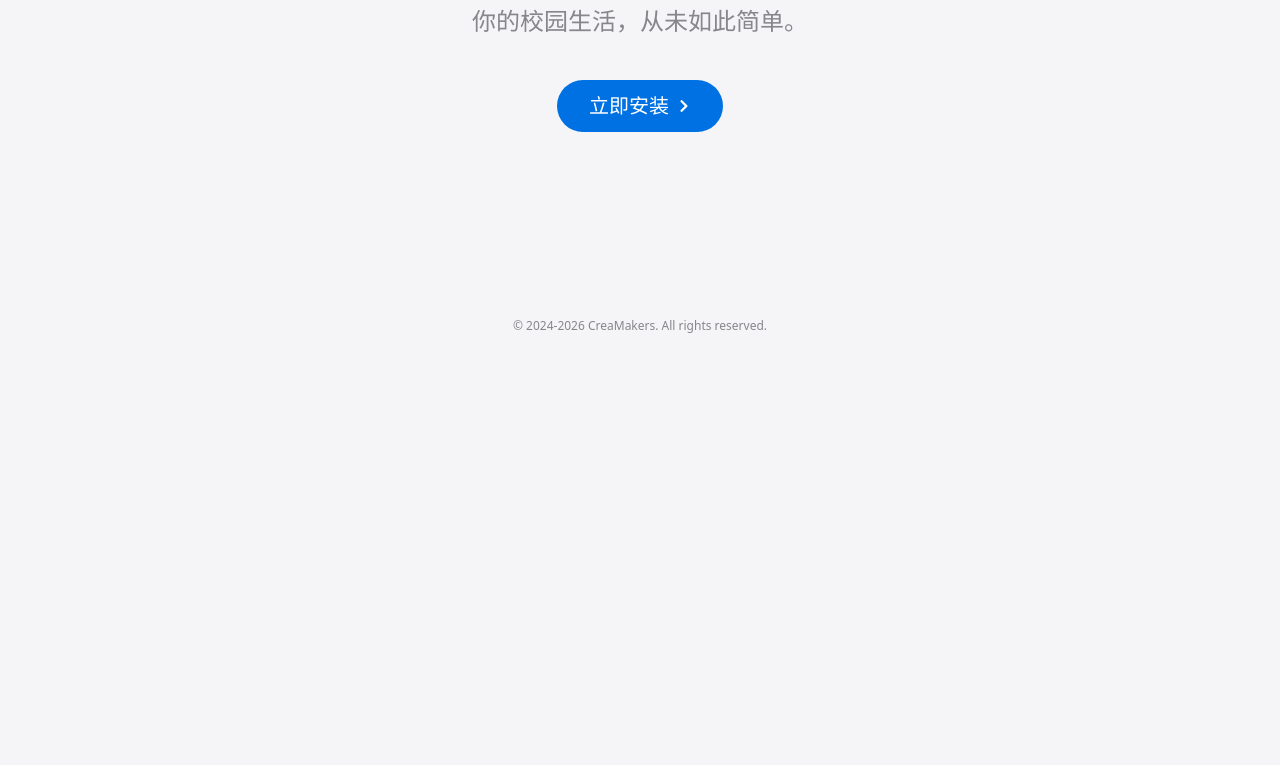
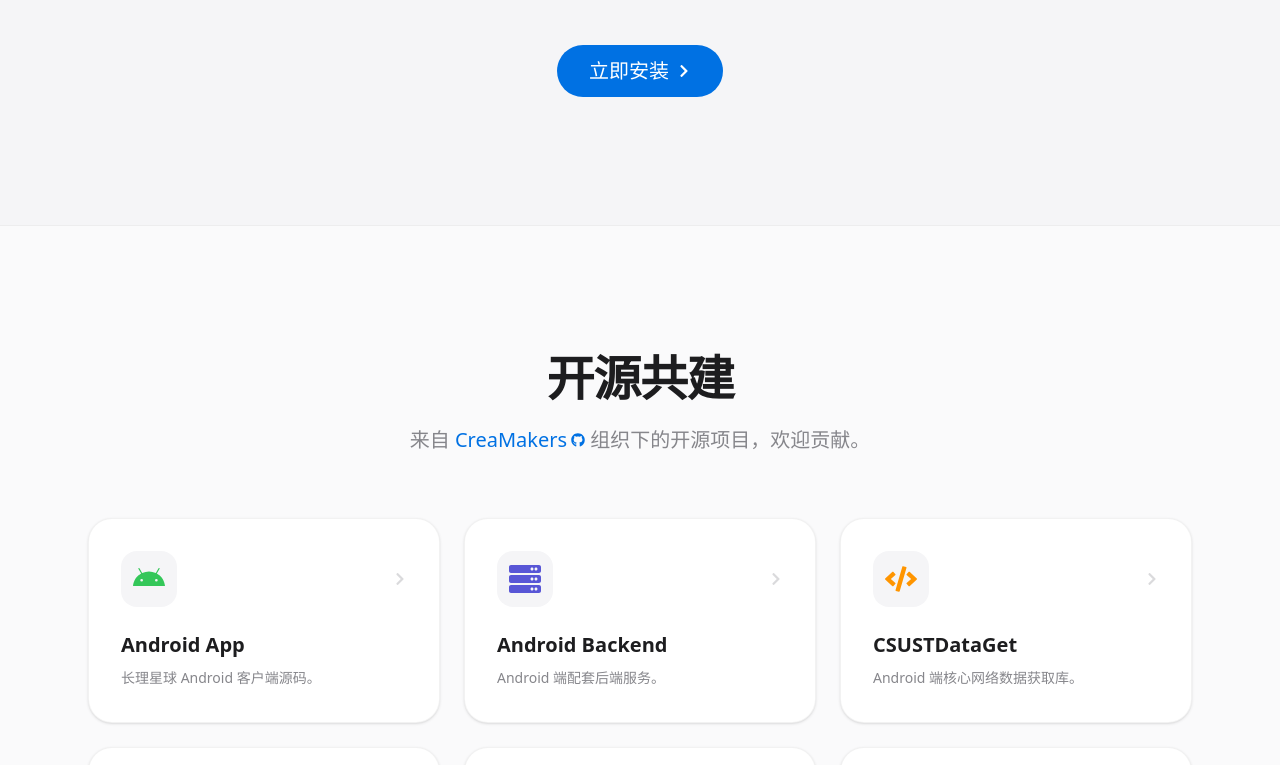
Before and after one commit to CreaMakers/csust-planet-share, a Next.js app: page / in a window 1280 px wide. Shown: the part 442-1207 px from the top of the page. Before the commit the page ends 800 px from the top, so only its background shows below. Built offline with nearby package versions, Linux system fonts and the light colour scheme.

Commit message:
feat: 添加开源部分和加入我们部分

```diff
--- a/src/app/page.tsx
+++ b/src/app/page.tsx
@@ -1,40 +1,93 @@
 import type { Metadata } from "next";
 
 export const metadata: Metadata = {
-  title: "长理星球App",
+  title: "长理星球App - 你的校园生活助手",
 };
 
 export const dynamic = "force-dynamic";
 
 import Image from "next/image";
-
 import Link from "next/link";
-import { FaChevronRight } from "react-icons/fa";
+import { FaChevronRight, FaGithub, FaAndroid, FaApple, FaServer, FaCode, FaUsers } from "react-icons/fa";
+import { SiSwift } from "react-icons/si";
 
 export default function Home() {
   return (
-    // Height is handled by layout
-    <div className="flex flex-col flex-grow items-center justify-center text-center px-4 relative">
-      {/* Main Content */}
-      <div className="mb-8 transition-all duration-1000 ease-out transform opacity-0 animate-in fade-in slide-in-from-bottom-4 fill-mode-forwards" style={{ animationDelay: "0ms", opacity: 1 }}>
+    <div className="flex flex-col flex-grow items-center w-full relative">
+      {/* Hero Section */}
+      <section className="flex flex-col items-center justify-center text-center px-4 py-20 md:py-32 w-full max-w-5xl mx-auto">
+        <div className="mb-8">
           <div className="relative w-32 h-32 md:w-40 md:h-40 mx-auto drop-shadow-2xl">
             <Image src="/logo_transparent.png" alt="CSUST Planet Share" fill className="object-contain" priority />
           </div>
         </div>
 
-      <h1 className="text-5xl md:text-7xl font-semibold tracking-tighter mb-4 bg-clip-text text-transparent bg-gradient-to-r from-[#1D1D1F] to-[#434344] dark:from-[#F5F5F7] dark:to-[#A1A1A6] transition-all duration-1000 ease-out transform opacity-0 animate-in fade-in slide-in-from-bottom-8 fill-mode-forwards" style={{ animationDelay: "300ms", opacity: 1 }}>
-        长理星球
-      </h1>
+        <h1 className="text-5xl md:text-7xl font-semibold tracking-tighter mb-4 bg-clip-text text-transparent bg-gradient-to-r from-[#1D1D1F] to-[#434344] dark:from-[#F5F5F7] dark:to-[#A1A1A6]">长理星球</h1>
 
-      <p className="text-xl md:text-2xl text-[#86868B] max-w-lg mx-auto mb-10 font-medium leading-relaxed transition-all duration-1000 ease-out transform opacity-0 animate-in fade-in slide-in-from-bottom-8 fill-mode-forwards" style={{ animationDelay: "500ms", opacity: 1 }}>
-        你的校园生活，从未如此简单。
-      </p>
+        <p className="text-xl md:text-2xl text-[#86868B] max-w-lg mx-auto mb-10 font-medium leading-relaxed">你的校园生活，从未如此简单。</p>
 
-      <div className="transition-all duration-1000 ease-out transform opacity-0 animate-in fade-in slide-in-from-bottom-8 fill-mode-forwards" style={{ animationDelay: "700ms", opacity: 1 }}>
-        <Link href="/install" className="inline-flex items-center gap-2 bg-[#0071e3] hover:bg-[#0077ED] text-white text-lg md:text-xl px-8 py-3 rounded-full font-medium transition-all">
+        <div>
+          <Link href="/install" className="inline-flex items-center gap-2 bg-[#0071e3] hover:bg-[#0077ED] text-white text-lg md:text-xl px-8 py-3 rounded-full font-medium">
             立即安装 <FaChevronRight className="text-sm" />
           </Link>
         </div>
+      </section>
+
+      {/* Open Source Section */}
+      <section className="w-full bg-white/50 dark:bg-[#1C1C1E]/50 py-20 md:py-32 border-y border-black/5 dark:border-white/5">
+        <div className="max-w-6xl mx-auto px-6">
+          <div className="text-center mb-16">
+            <h2 className="text-3xl md:text-5xl font-semibold mb-6 text-[#1D1D1F] dark:text-[#F5F5F7] tracking-tight">开源共建</h2>
+            <p className="text-lg md:text-xl text-[#86868B] max-w-2xl mx-auto">
+              来自{" "}
+              <a href="https://github.com/CreaMakers" target="_blank" rel="noopener noreferrer" className="text-[#0071e3] hover:underline inline-flex items-center gap-1 font-medium">
+                CreaMakers
+                <FaGithub className="text-sm" />
+              </a>{" "}
+              组织下的开源项目，欢迎贡献。
+            </p>
+          </div>
+
+          <div className="grid grid-cols-1 md:grid-cols-2 lg:grid-cols-3 gap-6">
+            {/* Android Group */}
+            <ProjectCard title="Android App" description="长理星球 Android 客户端源码。" icon={<FaAndroid className="w-8 h-8 text-[#34C759]" />} href="https://github.com/CreaMakers/changli-planet-app" />
+            <ProjectCard title="Android Backend" description="Android 端配套后端服务。" icon={<FaServer className="w-8 h-8 text-[#5856D6]" />} href="https://github.com/CreaMakers/changli-planet-backend" />
+            <ProjectCard title="CSUSTDataGet" description="Android 端核心网络数据获取库。" icon={<FaCode className="w-8 h-8 text-[#FF9500]" />} href="https://github.com/CreaMakers/CSUSTDataGet" />
+
+            {/* iOS Group */}
+            <ProjectCard title="iOS App" description="长理星球 iOS 客户端源码。" icon={<FaApple className="w-8 h-8 text-[#1D1D1F] dark:text-white" />} href="https://github.com/zHElEARN/CSUSTPlanet" />
+            <ProjectCard title="iOS Backend" description="iOS 端配套后端服务。" icon={<FaServer className="w-8 h-8 text-[#5856D6]" />} href="https://github.com/zHElEARN/CSUSTPlanetBackend" />
+            <ProjectCard title="CSUSTKit" description="iOS 端核心网络 SDK。" icon={<SiSwift className="w-8 h-8 text-[#FF2D55]" />} href="https://github.com/zHElEARN/CSUSTKit" />
+          </div>
+        </div>
+      </section>
+
+      {/* Join Us Section */}
+      <section className="w-full py-20 px-6">
+        <div className="max-w-4xl mx-auto text-center bg-gradient-to-br from-[#F5F5F7] to-[#E5E5EA] dark:from-[#1C1C1E] dark:to-[#2C2C2E] rounded-[40px] p-10 md:p-16 shadow-sm border border-black/5 dark:border-white/5">
+          <div className="mb-6 flex justify-center">
+            <FaUsers className="w-16 h-16 text-[#007AFF]" />
+          </div>
+          <h2 className="text-3xl md:text-5xl font-semibold mb-6 text-[#1D1D1F] dark:text-[#F5F5F7] tracking-tight">加入我们</h2>
+          <p className="text-lg md:text-xl text-[#86868B] mb-10 max-w-2xl mx-auto">如果你对技术充满热情，希望为校园生活带来改变，欢迎加入 CreaMakers 团队。</p>
+          <a href="https://creamaker.feishu.cn/share/base/form/shrcnOIl2W9rBAcEYYrK12l6Ffd" target="_blank" rel="noopener noreferrer" className="inline-flex items-center justify-center bg-[#1D1D1F] dark:bg-white text-white dark:text-black px-8 py-3 rounded-full font-medium text-lg hover:opacity-90">
+            填写加入申请
+          </a>
+        </div>
+      </section>
     </div>
   );
 }
+
+function ProjectCard({ title, description, icon, href }: { title: string; description: string; icon: React.ReactNode; href: string }) {
+  return (
+    <a href={href} target="_blank" rel="noopener noreferrer" className="flex flex-col p-8 rounded-3xl bg-white dark:bg-[#1C1C1E] border border-black/5 dark:border-white/10 shadow-sm hover:shadow-md">
+      <div className="mb-6 flex items-center justify-between">
+        <div className="p-3 bg-[#F5F5F7] dark:bg-[#000000] rounded-2xl">{icon}</div>
+        <FaChevronRight className="text-[#86868B]/30 text-sm" />
+      </div>
+      <h3 className="text-xl font-semibold mb-2 text-[#1D1D1F] dark:text-[#F5F5F7]">{title}</h3>
+      <p className="text-sm text-[#86868B] leading-relaxed">{description}</p>
+    </a>
+  );
+}
```
Lines whose indentation alone changed are shown as unchanged.
